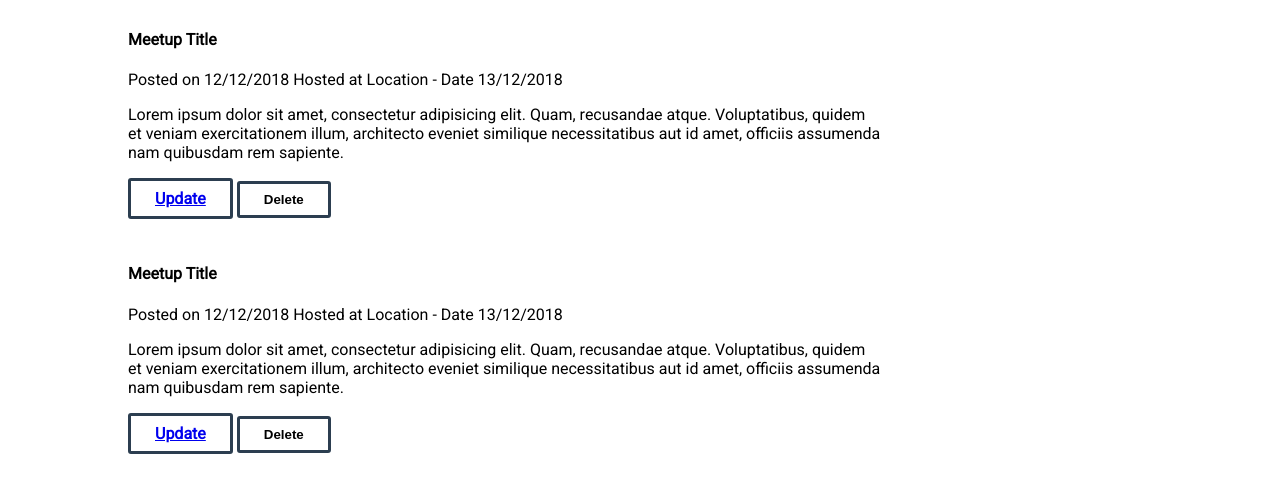
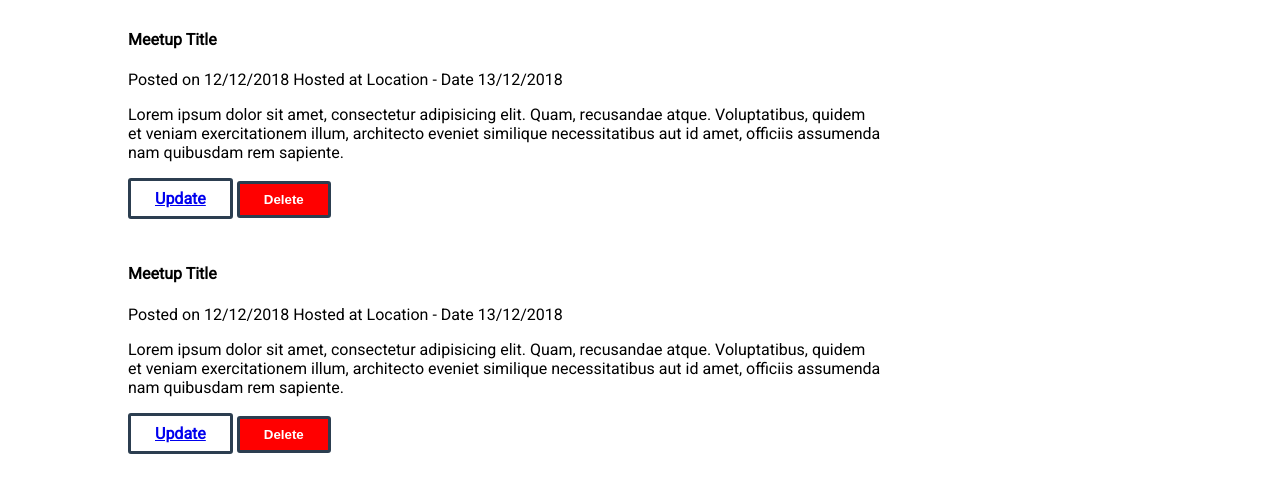
Before and after one commit to Gichia/questioner, a plain HTML site: page UI/admin/meetups.html in a window 1280 px wide. Shown: the part 184-676 px from the top of the page. Drawn offline with Linux system fonts and the light colour scheme; a script that the page names is missing.

Commit message:
[Finishes 163017632 Added styling to the meetups page in admin area]

```diff
--- a/UI/css/admin.css
+++ b/UI/css/admin.css
@@ -180,6 +180,16 @@ nav ul {
     color: #18BC9C;
 }
 
+.red {
+    background: red;
+    color: white
+}
+
+.red:hover {
+    background: red;
+    color: white
+}
+
 
 /*
 ------------
```
